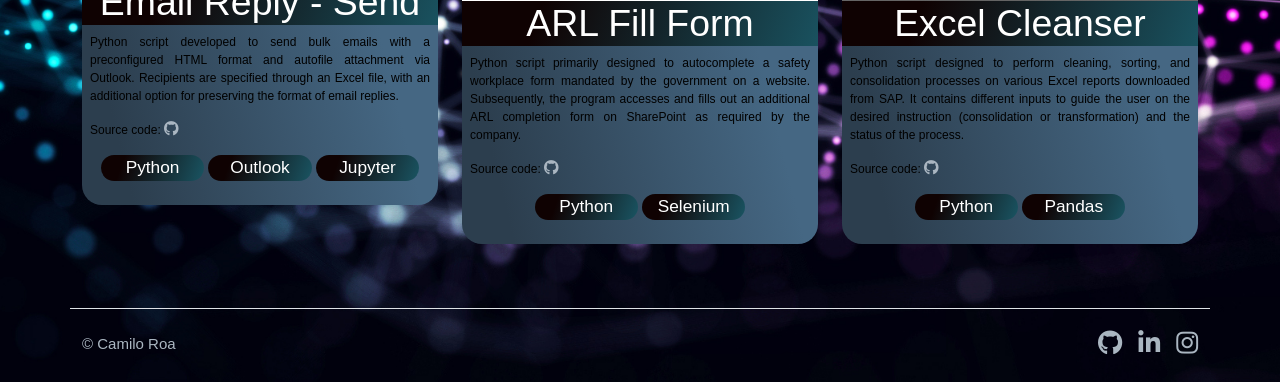
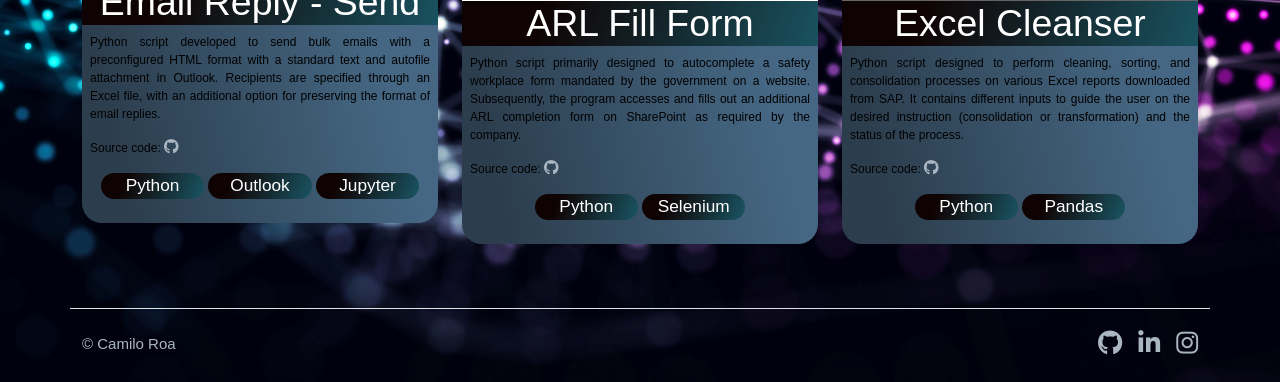
Before and after one commit to camiloroa112/website, a PHP site: page /portfolio.php in a window 1280 px wide. Shown: the part 1350-1732 px from the top of the page. Run offline with PHP 8.4, Linux system fonts and the light colour scheme; some libraries are stand-ins or nearby versions; some web fonts are replaced.

Commit message:
Modifying descriptions.

```diff
--- a/portfolio.php
+++ b/portfolio.php
@@ -358,7 +358,7 @@
                         <div class="background pb-3">
                             <h2 class="text-center">Email Reply - Send</h2>
                             <div class="px-2">
-                                <p class="project-desc">Python script developed to send bulk emails with a preconfigured HTML format and autofile attachment via Outlook. Recipients are specified through an Excel file, with an additional option for preserving the format of email replies.</p>
+                                <p class="project-desc">Python script developed to send bulk emails with a preconfigured HTML format with a standard text and autofile attachment in Outlook. Recipients are specified through an Excel file, with an additional option for preserving the format of email replies.</p>
                                 <p>Source code:
                                     <a href="https://github.com/camiloroa112/email-send-reply" target="_blank"
                                         title="GitHub">
```
